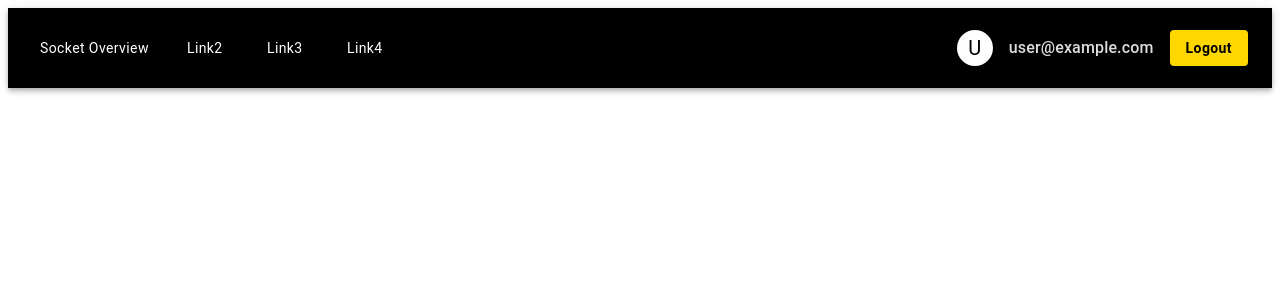
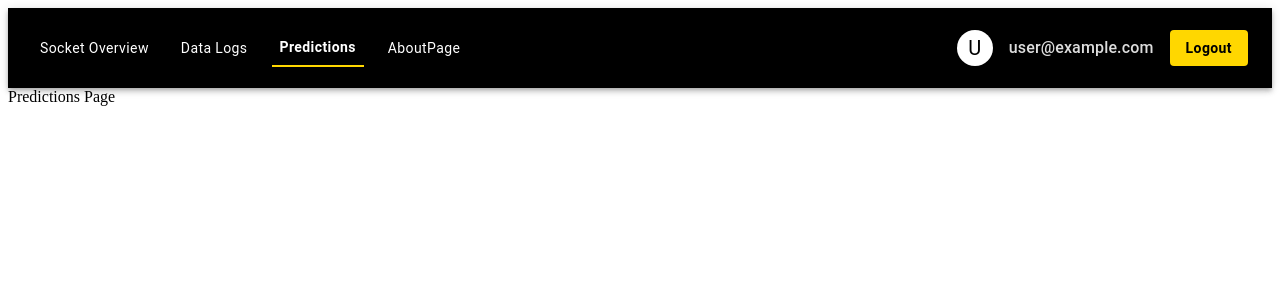
Before and after one commit to spmmagiccode/electraguard, a React (Create React App) app: page /Predictions in a window 1280 px wide. Shown: the top 300 px of the page. Built offline with nearby package versions, Linux system fonts and the light colour scheme; no server answers; sample sign-in values are in the browser's storage.

Commit message:
pages fixed

```diff
--- a/src/App.js
+++ b/src/App.js
@@ -8,10 +8,10 @@ import {
 import Navbar from "./components/Navbar";
 import Login from "./pages/Login";
 import Signup from "./pages/Signup";
-import Link2Page from "./pages/Link2";
-import Link3Page from "./pages/Link3";
-import Link4Page from "./pages/Link4";
-import SocketView from "./pages/SocketView";
+import DataLogsPage from "./pages/DataLogs";
+import PredictionsPage from "./pages/Predictions";
+import AboutPage from "./pages/About";
+import SocketViewPage from "./pages/SocketView";
 import ProtectedRoute from "./components/ProtectedRoute"; // ✅
 
 function App() {
@@ -30,42 +30,35 @@ function App() {
           path="/SocketView"
           element={
             <ProtectedRoute>
-              <SocketView />
+              <SocketViewPage />
             </ProtectedRoute>
           }
         />
         <Route
-          path="/link2"
+          path="/DataLogs"
           element={
             <ProtectedRoute>
-              <Link2Page />
+              <DataLogsPage />
             </ProtectedRoute>
           }
         />
         <Route
-          path="/link3"
+          path="/Predictions"
           element={
             <ProtectedRoute>
-              <Link3Page />
+              <PredictionsPage />
             </ProtectedRoute>
           }
         />
         <Route
-          path="/link4"
+          path="/About"
           element={
             <ProtectedRoute>
-              <Link4Page />
+              <AboutPage />
             </ProtectedRoute>
           }
         />
-        <Route
-          path="/socket"
-          element={
-            <ProtectedRoute>
-              <SocketView />
-            </ProtectedRoute>
-          }
-        />
+
       </Routes>
     </Router>
   );
--- a/src/components/Navbar.js
+++ b/src/components/Navbar.js
@@ -37,10 +37,10 @@ const Navbar = () => {
   };
 
   const links = [
-    { label: "Socket Overview", path: "/socket" },
-    { label: "Link2", path: "/link2" },
-    { label: "Link3", path: "/link3" },
-    { label: "Link4", path: "/link4" },
+    { label: "Socket Overview", path: "/SocketView" },
+    { label: "Data Logs", path: "/dataLogs" },
+    { label: "Predictions", path: "/Predictions" },
+    { label: "AboutPage", path: "/About" },
   ];
 
   return (
--- /dev/null
+++ b/src/pages/About.js
@@ -0,0 +1,8 @@
+const AboutPage = () => {
+    return(
+        <div>About Page</div>
+    )
+
+}
+
+export default AboutPage
--- /dev/null
+++ b/src/pages/DataLogs.js
@@ -0,0 +1,8 @@
+const DataLogsPage = () => {
+    return(
+        <div>Data Logs</div>
+    )
+
+}
+
+export default DataLogsPage
--- a/src/pages/Link2.js
+++ /dev/null
@@ -1,8 +0,0 @@
-const Link2Page = () => {
-    return(
-        <div>Link2 Page</div>
-    )
-
-}
-
-export default Link2Page
--- a/src/pages/Link3.js
+++ /dev/null
@@ -1,8 +0,0 @@
-const Link3Page = () => {
-    return(
-        <div>Link3 Page</div>
-    )
-
-}
-
-export default Link3Page
--- a/src/pages/Link4.js
+++ /dev/null
@@ -1,8 +0,0 @@
-const Link4Page = () => {
-    return(
-        <div>Link4 Page</div>
-    )
-
-}
-
-export default Link4Page
--- /dev/null
+++ b/src/pages/Predictions.js
@@ -0,0 +1,8 @@
+const PredictionsPage = () => {
+    return(
+        <div>Predictions Page</div>
+    )
+
+}
+
+export default PredictionsPage
--- a/src/pages/SocketView.js
+++ b/src/pages/SocketView.js
@@ -1,7 +1,7 @@
 import { Grid, Container } from "@mui/material";
 import ToggleWithData from "../components/DetailCard";
 
-const SocketView = () => {
+const SocketViewPage = () => {
   const dataList = [
     {
       power: "1200 W",
@@ -49,4 +49,4 @@ const SocketView = () => {
   );
 };
 
-export default SocketView;
+export default SocketViewPage;
```
